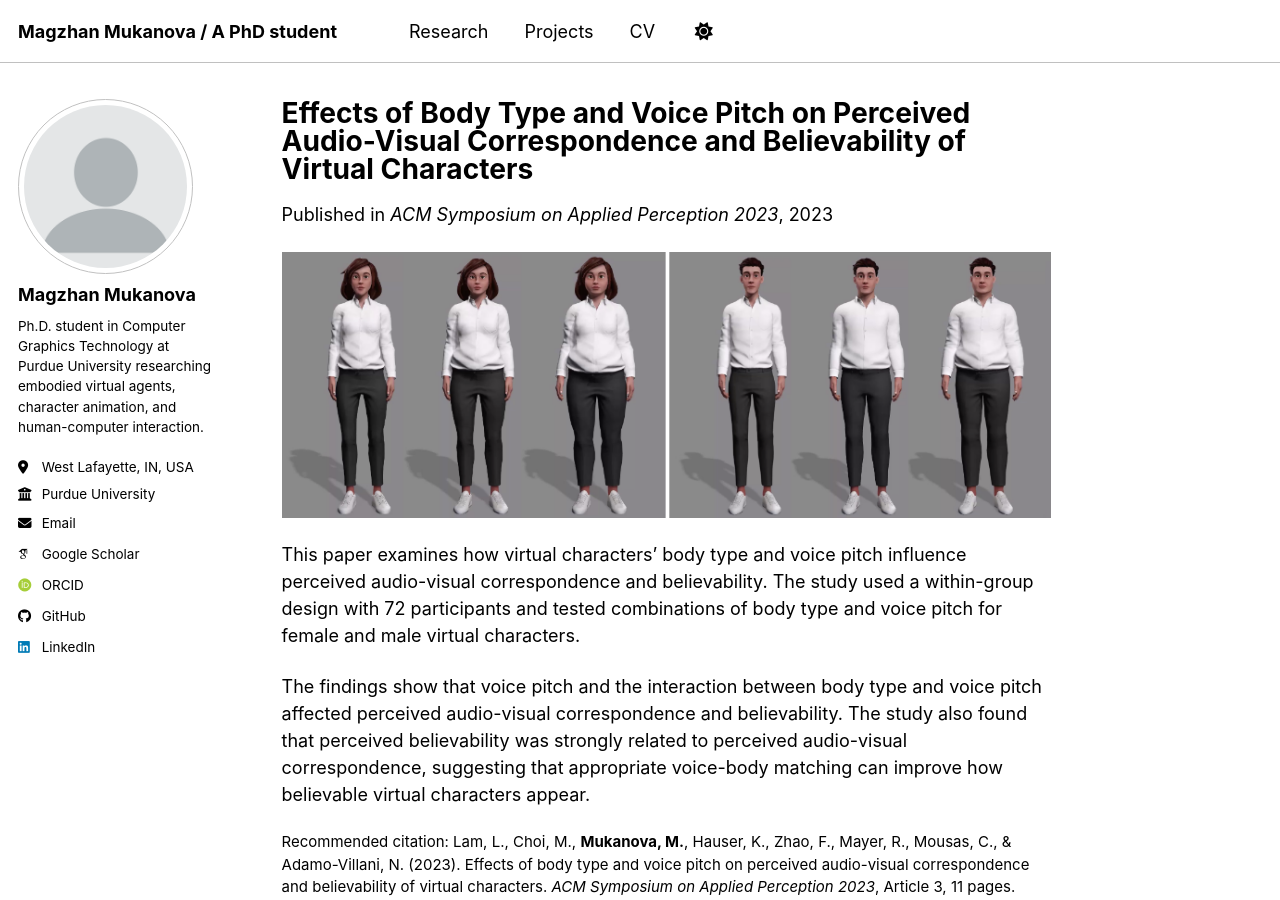
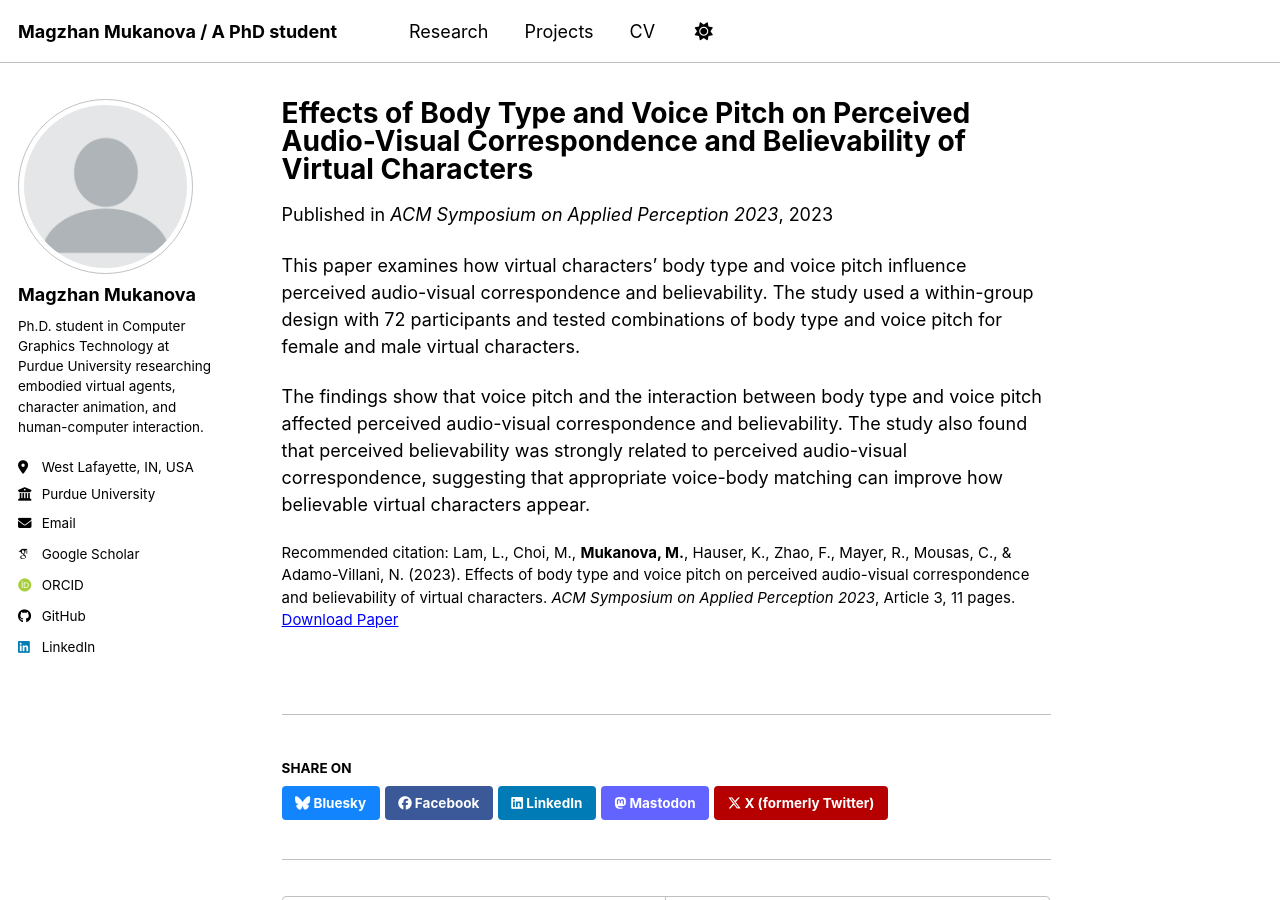
Before and after one commit to magimn00/magimn00.github.io, a Jekyll site: the page built from _publications/2023-body-type-voice-pitch-believability.md, in a window 1280 px wide and 900 px high. Built offline with Jekyll 4.4.1, drawn with Linux system fonts in a browser that asks for light colours; some web fonts are replaced; a script bundle is joined from its source files by our own code; library files that are not in the unit come from our copies.

Commit message:
Update publication details for 2023 paper
Added authors, excerpt, venue, paper URL, and citation to the publication entry.

```diff
--- a/_publications/2023-body-type-voice-pitch-believability.md
+++ b/_publications/2023-body-type-voice-pitch-believability.md
@@ -1,18 +1,21 @@
 ---
 header:
   teaser: /images/VoicePitch.png
+
 title: "Effects of Body Type and Voice Pitch on Perceived Audio-Visual Correspondence and Believability of Virtual Characters"
 collection: publications
 category: publications
 permalink: /publication/2023-body-type-voice-pitch-believability
+
+authors: 'Lam, L., Choi, M., <strong>Mukanova, M.</strong>, Hauser, K., Zhao, F., Mayer, R., Mousas, C., & Adamo-Villani, N.'
+
 excerpt: 'This paper examines how virtual character body type and voice pitch influence perceived audio-visual correspondence and believability.'
 date: 2023-01-01
 venue: 'ACM Symposium on Applied Perception 2023'
 paperurl: 'https://doi.org/10.1145/3605495.3605791'
+
 citation: 'Lam, L., Choi, M., <strong>Mukanova, M.</strong>, Hauser, K., Zhao, F., Mayer, R., Mousas, C., & Adamo-Villani, N. (2023). Effects of body type and voice pitch on perceived audio-visual correspondence and believability of virtual characters. <i>ACM Symposium on Applied Perception 2023</i>, Article 3, 11 pages.'
 ---
-
-<img src="/images/VoicePitch.png" alt="Voice pitch and body type virtual characters" style="max-width:100%; height:auto;">
 
 This paper examines how virtual characters’ body type and voice pitch influence perceived audio-visual correspondence and believability. The study used a within-group design with 72 participants and tested combinations of body type and voice pitch for female and male virtual characters.
 
```
